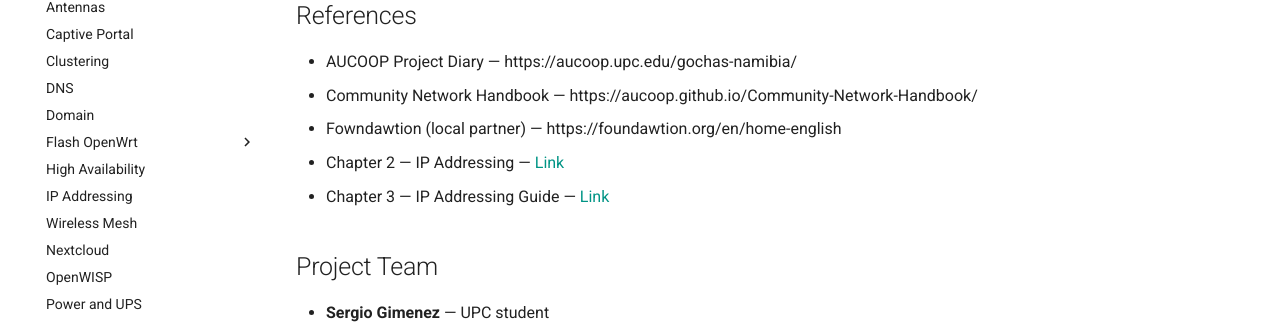
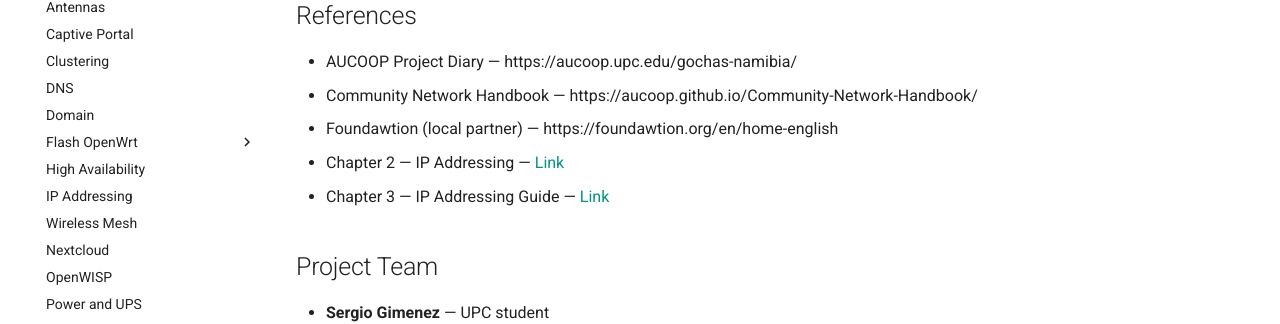
Before and after one commit to aucoop/Community-Network-Handbook, an MkDocs documentation site: the page built from docs/4-Real-Use-Cases/4.1-Namibia/index.md, in a window 1280 px wide and 900 px high, scrolled down 5984 px. Shown: the part 184-508 px from the top of the window. Built offline with MkDocs 1.6.1 and Material for MkDocs 9.7.7, drawn with Linux system fonts in a browser that asks for light colours.

Commit message:
Update docs/4-Real-Use-Cases/4.1-Namibia/index.md
Co-authored-by: Copilot <175728472+Copilot@users.noreply.github.com>

```diff
--- a/docs/4-Real-Use-Cases/4.1-Namibia/index.md
+++ b/docs/4-Real-Use-Cases/4.1-Namibia/index.md
@@ -124,7 +124,7 @@ Within 30 minutes of deployment on Day 6, all teachers in the staff room had the
 
 - AUCOOP Project Diary — https://aucoop.upc.edu/gochas-namibia/
 - Community Network Handbook — https://aucoop.github.io/Community-Network-Handbook/
-- Fowndawtion (local partner) — https://foundawtion.org/en/home-english
+- Foundawtion (local partner) — https://foundawtion.org/en/home-english
 - Chapter 2 — IP Addressing — [Link](../../2-Imaginary-Use-Case/2.2-Expanding-Coverage/2.2.2-IP-Addressing.md)
 - Chapter 3 — IP Addressing Guide — [Link](../../3-Guide/IP-Addressing/index.md)
 
```
